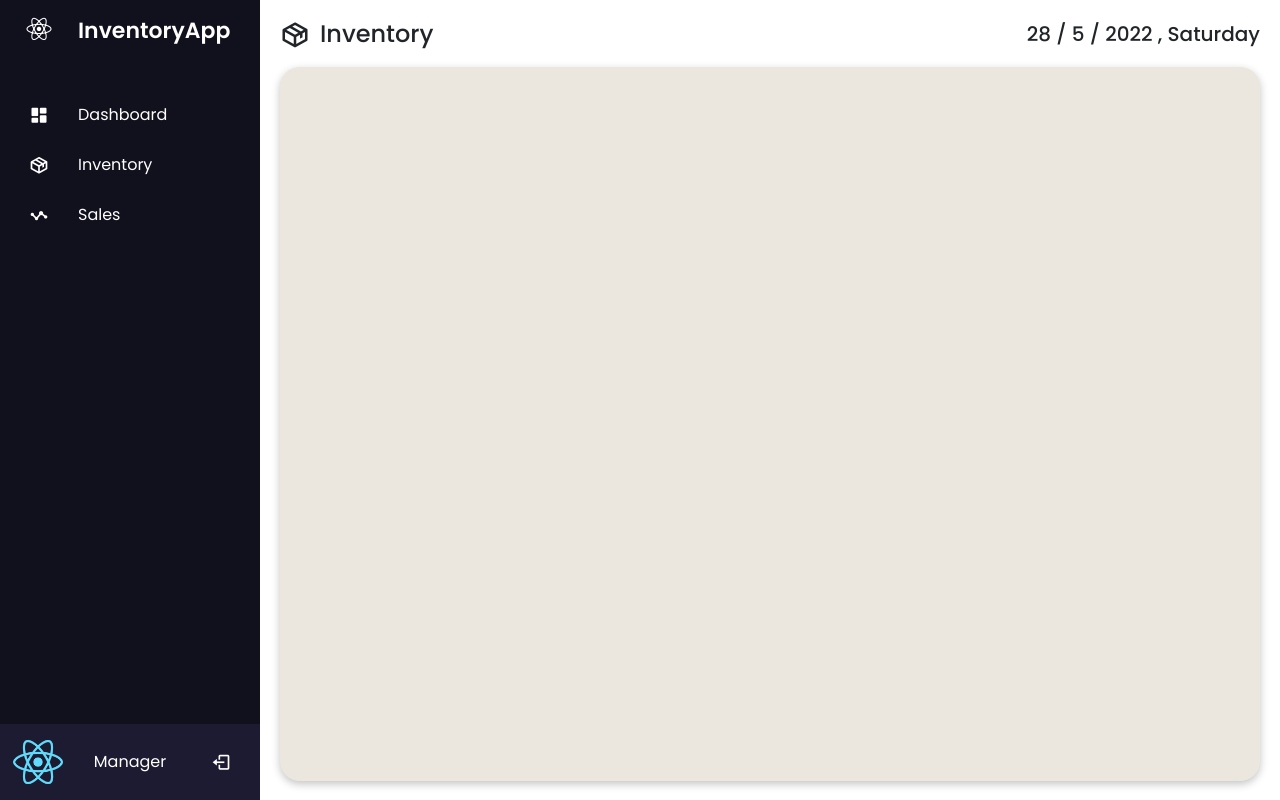
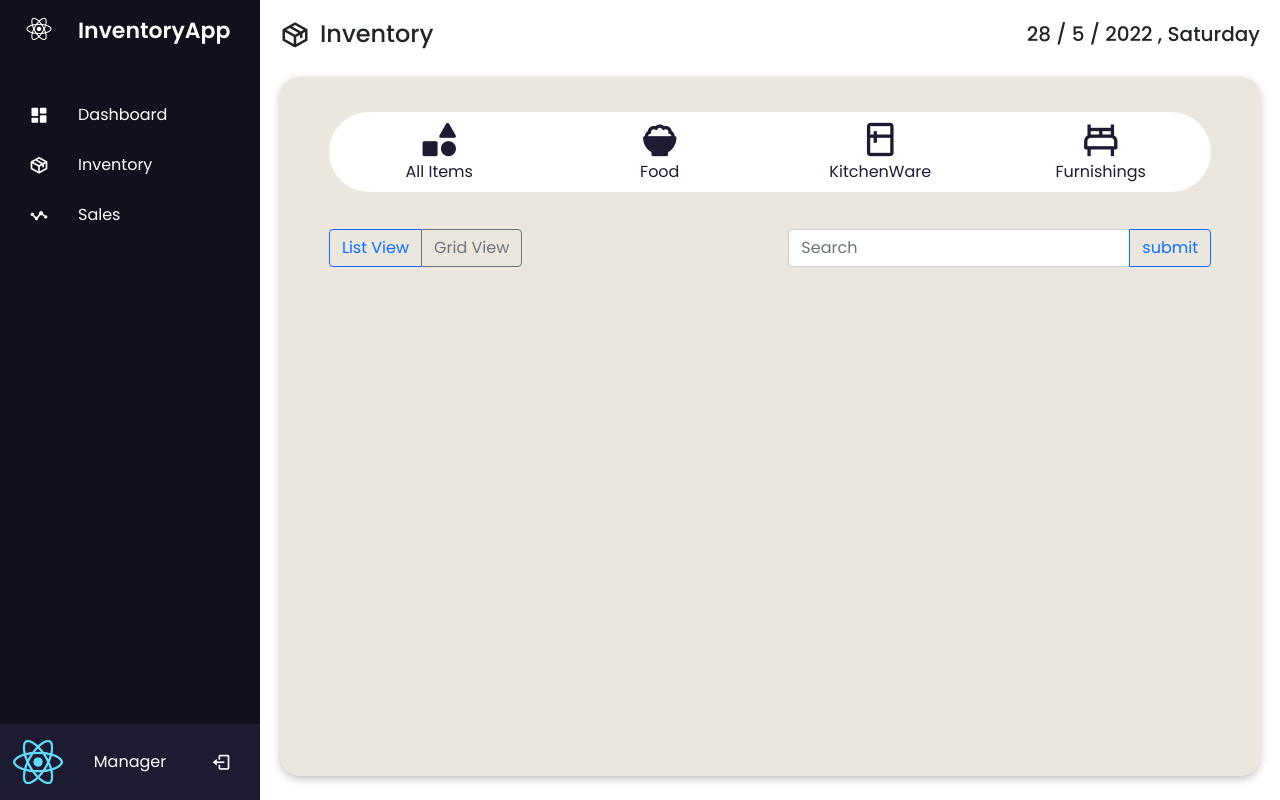
Before and after one commit to kendricktty/simplylogs, a React (Create React App) app in the folder inventoryapp-frontend/: page /inventory in a window 1280 px wide. Built offline with nearby package versions, Linux system fonts and the light colour scheme.

Commit message:
Added searchBar

```diff
--- a/inventoryapp-frontend/src/App.js
+++ b/inventoryapp-frontend/src/App.js
@@ -2,6 +2,7 @@ import React from 'react'
 import SideNav from './components/SideNav'
 import InventoryHeader from './components/InventoryHeader';
 import InventoryNav from './components/InventoryNav';
+import InventoryUtilityBar from './components/InventoryUtilityBar';
 
 function App() {
   return (
@@ -11,6 +12,7 @@ function App() {
           <InventoryHeader />
           <div className="inventoryDisplay">
             <InventoryNav />
+            <InventoryUtilityBar />
           </div>
         </div>
     </div>
--- a/inventoryapp-frontend/src/components/InventoryNav.js
+++ b/inventoryapp-frontend/src/components/InventoryNav.js
@@ -3,8 +3,29 @@ import React from 'react'
 export default function InventoryNav() {
     return (
         <div className="InventoryNav">
-            <div className="InventoryNav--catergoryBtn">
-
+            <div className="InventoryNav--catergory">
+                <a href="#" className="InventoryNav--catergoryBtn">
+                    <i class='bx bxs-shapes' ></i>
+                    All Items
+                </a>
+            </div>
+            <div className="InventoryNav--catergory">
+                <a href="#" className="InventoryNav--catergoryBtn">
+                    <i class='bx bxs-bowl-rice' ></i>
+                    Food
+                </a>
+            </div>
+            <div className="InventoryNav--catergory">
+                <a href="#" className="InventoryNav--catergoryBtn">
+                    <i class='bx bx-fridge' ></i>
+                    KitchenWare
+                </a>
+            </div>
+            <div className="InventoryNav--catergory">
+                <a href="#" className="InventoryNav--catergoryBtn">
+                    <i class='bx bx-bed' ></i>
+                    Furnishings
+                </a>
             </div>
         </div>
     )
--- /dev/null
+++ b/inventoryapp-frontend/src/components/InventoryUtilityBar.js
@@ -0,0 +1,28 @@
+import React from 'react'
+
+export default function InventoryUtilityBar() {
+    return (
+        <div className="InventoryUtilityBar">
+            <div class="row select-view">
+                <div class="col-lg-12 my-3">
+                    <div class="pull-right">
+                        <div class="btn-group">
+                            <button class="btn btn-outline-primary" id="list">
+                                List View
+                            </button>
+                            <button class="btn btn-outline-secondary" id="grid">
+                                Grid View
+                            </button>
+                        </div>
+                    </div>
+                </div>
+            </div>
+            <form className="searchBar" action="" method="get">
+                <div class="input-group">
+                    <input type="text" class="form-control rounded" placeholder="Search" aria-label="Search" aria-describedby="search-addon" />
+                    <input type="submit" value="submit" class="btn btn-outline-primary" />
+                </div>
+            </form>
+        </div>
+    )
+}
--- a/inventoryapp-frontend/src/index.css
+++ b/inventoryapp-frontend/src/index.css
@@ -287,11 +287,12 @@
 
 .inventoryDisplay {
   width: 100%;
-  height: 94%;
-  margin-top: 10px;
+  height: 92%;
   border-radius: 20px;
   background-color: #ebe7df;
   box-shadow: rgba(0, 0, 0, 0.24) 0px 3px 8px;
+  margin-top: 20px;
+  position: relative;
 }
 
 .inventoryHeaderLogo {
@@ -302,3 +303,59 @@
   font-size: 30px;
   margin-right: 10px;
 }
+
+/* inventoryNav */
+
+.InventoryNav {
+  display: flex;
+  width: 90%;
+  top: 5%;
+  height: 80px;
+  position: relative;
+  left: 5%;
+  align-items: center;
+  justify-content: space-around;
+  background-color:#fff;
+  border-radius: 50px;
+}
+
+.InventoryNav--catergory {
+  width: 100px;
+  height: 100%;
+  display: flex;
+  justify-content: center;
+}
+
+
+
+.InventoryNav--catergoryBtn {
+  display: flex;
+  flex-direction: column;
+  align-items: center;
+  justify-content: center;
+  text-decoration: none;
+  color: #1d1b31;
+}
+
+InventoryNav--catergoryBtn:hover {
+  background-color: #11101d;
+  color: #fff;
+}
+
+.InventoryNav--catergoryBtn i{
+  font-size: 40px;
+}
+
+.InventoryUtilityBar {
+  position: relative;
+  width: 90%;
+  left: 5%;
+  top: 8%;
+  display: flex;
+  align-items: center;
+  justify-content: space-between;
+}
+
+.select-view {
+  margin-right: auto;
+}
```
